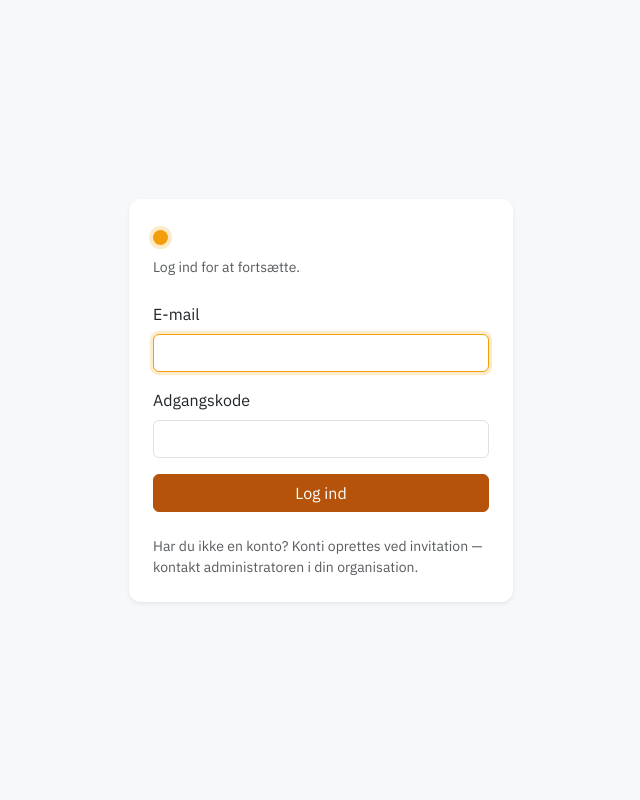
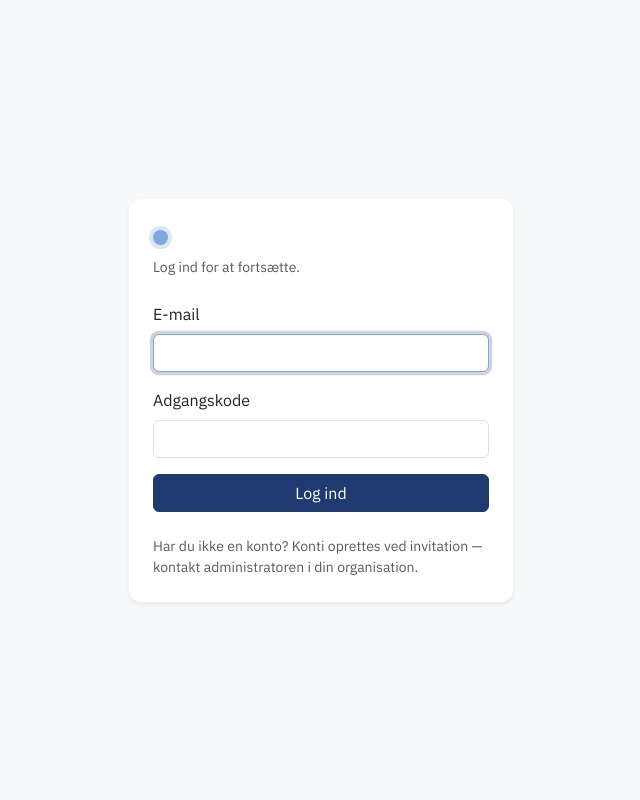
Before and after one commit to BUYAAH/eConstruct, a Django app: page /auth/login/ in a window 1280 px wide. Shown: the whole page, without its empty margins (319-959 px from the left). Run offline with Django 5.2, Linux system fonts and the light colour scheme; some libraries are stand-ins or nearby versions.

Commit message:
Switch the brand accent from safety-amber to deep navy
The palette is crowded: disciplines claim red/orange/blue/cyan/green and the
status badges independently claim red/amber/blue/green, so six hues already
carry meaning on screen. That exposed a flaw in the old accent - amber was
also the Aaben status colour, putting a primary button and an open-status
badge in the same family.

Navy avoids the collision on two grounds. The dark variant (#1E3A6E) is far
darker and flatter than El's pin blue (#0d6efd), so a button never reads as
data; the light variant (#7FA9DB) only ever appears on the graphite rail,
which pins and badges never touch.

Contrast checked rather than eyeballed: rail icons 6.7:1 on graphite, white
on navy buttons 11.1:1, navy links 10.5:1 on the canvas.

Also pulled the two hardcoded rgba()s - the focus ring and the brand-dot
halo - into --app-accent-rgb / --app-accent-dk-rgb, so changing the accent
is now genuinely confined to one block. Nothing else hardcodes the colour.

Co-Authored-By: Claude Opus 5 <noreply@anthropic.com>

```diff
--- a/static/css/micki.css
+++ b/static/css/micki.css
@@ -6,18 +6,36 @@
     --app-canvas: #F7F8FA;
     --app-border: #E3E6EA;
     --app-muted: #5A6673;
-    --app-accent: #F59E0B;      /* on the dark rail */
-    --app-accent-dk: #B45309;   /* text/buttons on light backgrounds */
+    /* Accent. Two variants because the rail and the canvas are different
+       problems: the light one has to read on graphite, the dark one has to
+       read on white *and* never be mistaken for data.
+
+       Deep navy, chosen 2026-08-07 over the previous safety-amber. The
+       palette is crowded — disciplines claim red/orange/blue/cyan/green and
+       the status badges claim red/amber/blue/green — so the accent has to
+       survive sitting beside all of them. Two rules keep it clear:
+         - the dark variant is far darker and flatter than El's #0d6efd, so
+           a button never reads as a pin;
+         - the light variant only ever appears on the graphite rail, which
+           pins and badges never touch.
+       To try another accent, change these five values and the two _rgb
+       ones — nothing else hardcodes the colour. */
+    --app-accent: #7FA9DB;      /* on the dark rail */
+    --app-accent-dk: #1E3A6E;   /* text/buttons on light backgrounds */
+    --app-accent-rgb: 127, 169, 219;
+    --app-accent-dk-rgb: 30, 58, 110;
+    --app-accent-hover: #16294D;
+    --app-accent-active: #0F1D38;
     --app-sidebar-w: 250px;
 
     /* Repoint Bootstrap's primary so existing btn-primary / bg-primary-subtle
        inherit the accent instead of needing a find-and-replace. */
     --bs-primary: var(--app-accent-dk);
-    --bs-primary-rgb: 180, 83, 9;
+    --bs-primary-rgb: var(--app-accent-dk-rgb);
     --bs-link-color: var(--app-accent-dk);
-    --bs-link-hover-color: #92400E;
-    --bs-primary-bg-subtle: #FEF3C7;
-    --bs-primary-border-subtle: #FDE68A;
+    --bs-link-hover-color: var(--app-accent-hover);
+    --bs-primary-bg-subtle: #DBE7F6;
+    --bs-primary-border-subtle: #B9CFEA;
 
     /* Typography. Change --app-font here to swap the whole app's face — it
        drives Bootstrap's own variable, so components inherit it too.
@@ -42,10 +60,10 @@ body {
 .btn-primary {
     --bs-btn-bg: var(--app-accent-dk);
     --bs-btn-border-color: var(--app-accent-dk);
-    --bs-btn-hover-bg: #92400E;
-    --bs-btn-hover-border-color: #92400E;
-    --bs-btn-active-bg: #78350F;
-    --bs-btn-active-border-color: #78350F;
+    --bs-btn-hover-bg: var(--app-accent-hover);
+    --bs-btn-hover-border-color: var(--app-accent-hover);
+    --bs-btn-active-bg: var(--app-accent-active);
+    --bs-btn-active-border-color: var(--app-accent-active);
     --bs-btn-disabled-bg: var(--app-accent-dk);
     --bs-btn-disabled-border-color: var(--app-accent-dk);
 }
@@ -62,7 +80,7 @@ body {
 .form-control:focus,
 .form-select:focus {
     border-color: var(--app-accent);
-    box-shadow: 0 0 0 .2rem rgba(245, 158, 11, .2);
+    box-shadow: 0 0 0 .2rem rgba(var(--app-accent-dk-rgb), .22);
 }
 
 .card {
@@ -201,7 +219,7 @@ body {
     height: .95rem;
     border-radius: 50%;
     background: var(--app-accent);
-    box-shadow: 0 0 0 4px rgba(245, 158, 11, .22);
+    box-shadow: 0 0 0 4px rgba(var(--app-accent-rgb), .28);
     display: inline-block;
     flex-shrink: 0;
 }
```
